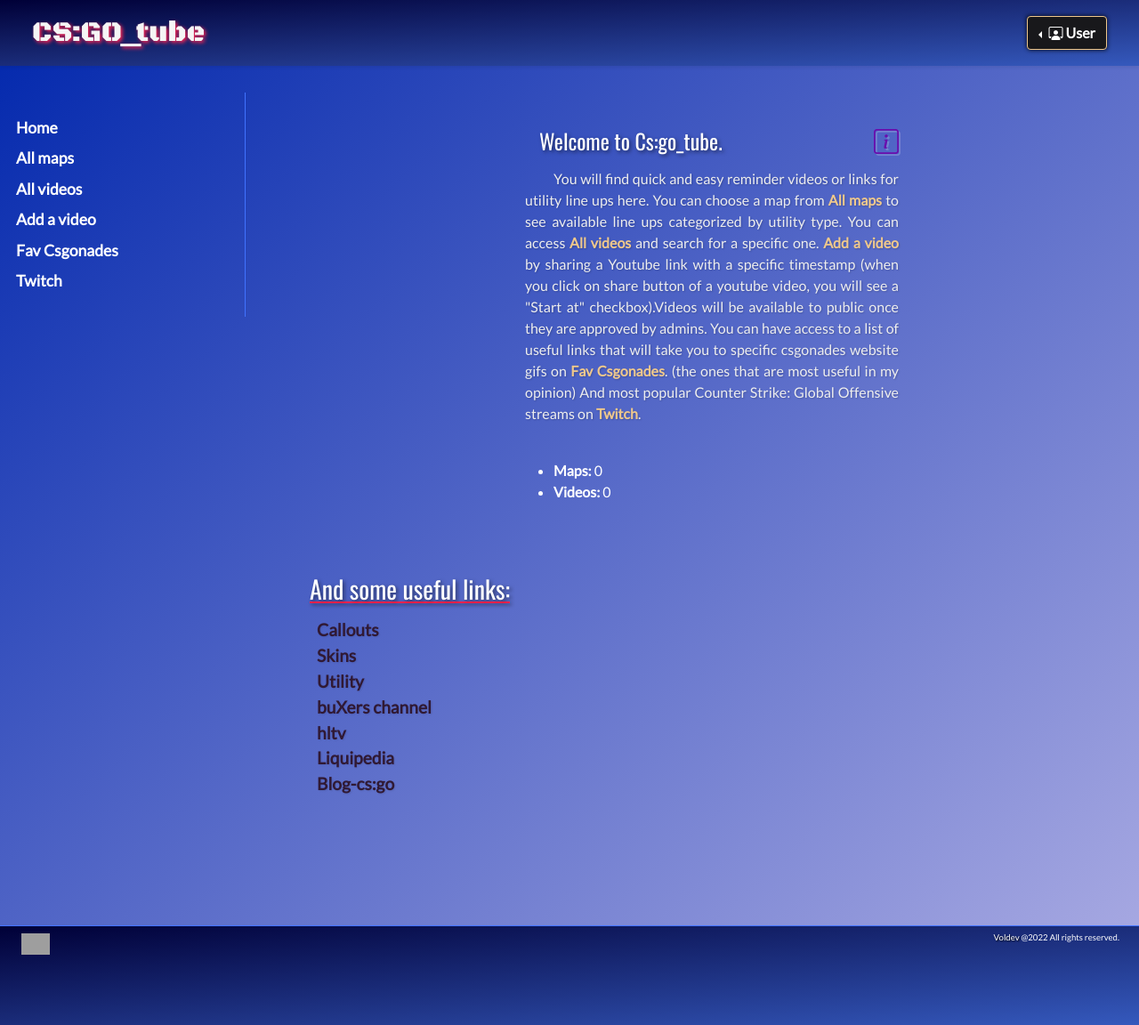
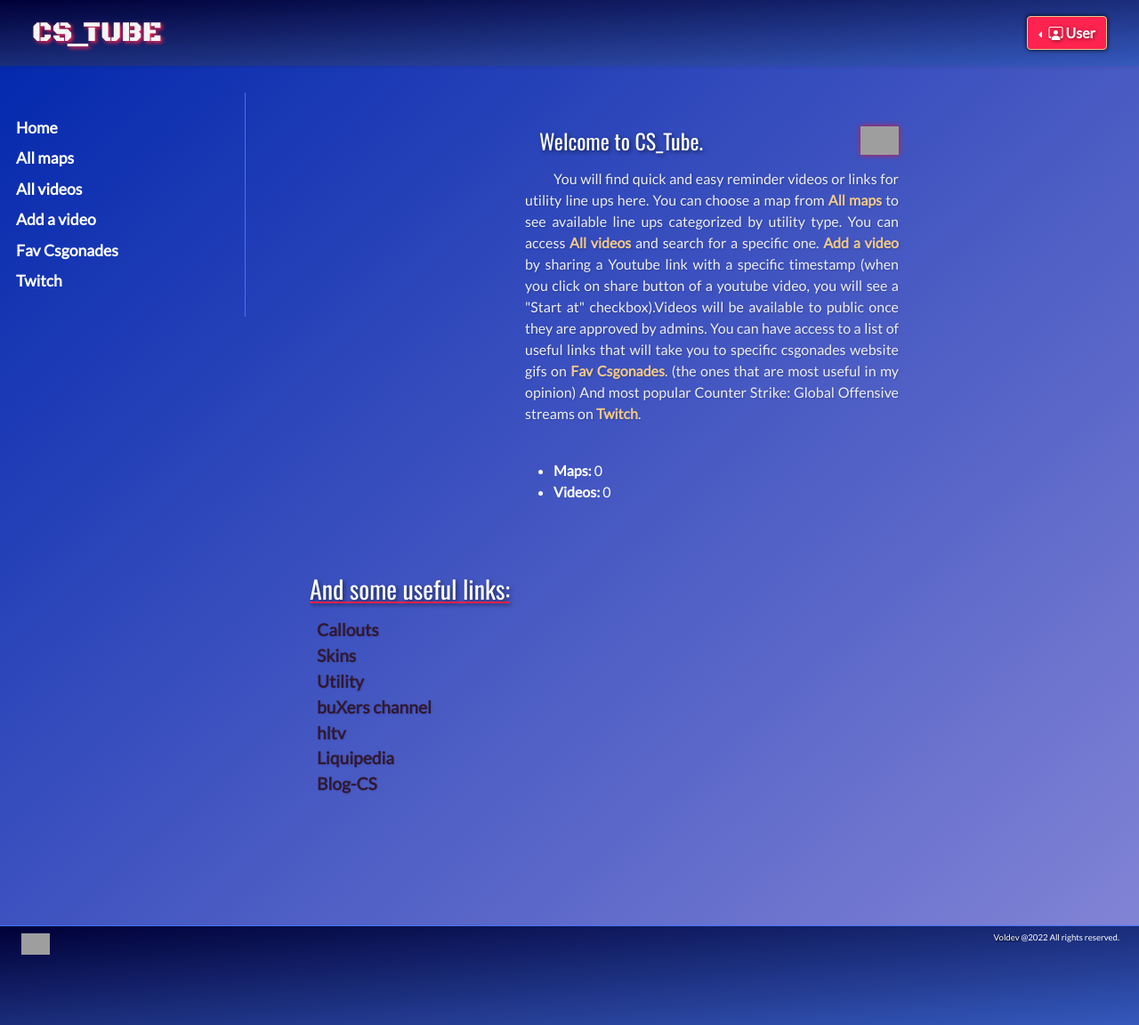
Before and after one commit to voldev8/cstube, a Django app: page /catalog/ in a window 1280 px wide. Shown: the whole page at 89% size. Run offline with Django 3.2, Linux system fonts and the light colour scheme; data that the repository does not hold is empty; grey boxes are pictures that could not be loaded.

Commit message:
visual improvements, csgo to cs2 changes

```diff
--- a/accounts/models.py
+++ b/accounts/models.py
@@ -4,6 +4,6 @@ from catalog.models import Links, Videos
 
 
 class User(AbstractUser):
-    favorite_links = models.ManyToManyField(Links, blank=True)
+    favorite_links = models.ManyToManyField(Links, blank=True, related_name='favorited_by')
     favorite_videos = models.ManyToManyField(
-        Videos, blank=True)
+        Videos, blank=True, related_name='favorited_by')
--- a/accounts/urls.py
+++ b/accounts/urls.py
@@ -8,3 +8,5 @@ urlpatterns = [
     path('logout/', views.logout, name='logout'),
     path('dashboard/', views.dashboard, name='dashboard'),
 ]
+
+# login can be changed to user_login to avoid overriding built-in names
--- a/accounts/views.py
+++ b/accounts/views.py
@@ -66,3 +66,6 @@ def dashboard(request):
         'contacts': user_contacts,
     }
     return render(request, 'accounts/dashboard.html', context)
+
+
+# for user registration and login using forms.ModelForm can be an option
--- a/catalog/static/css/styles.css
+++ b/catalog/static/css/styles.css
@@ -1,19 +1,22 @@
 body {
-  background-image: linear-gradient(to bottom right, #0026AC, rgb(174, 174, 228));
+  background-image: linear-gradient(to bottom right, #0026ac, #8888d7);
   background-repeat: no-repeat;
   background-size: cover;
   color: #ffffff;
-  font-family: 'Lato', sans-serif;
+  font-family: "Lato", sans-serif;
 }
 
-h2, h3 {
+h2,
+h3 {
   text-decoration: underline;
   text-decoration-color: #ff2350;
 }
-h2, h3, h4 {
-  font-family: 'Oswald', sans-serif;
+h2,
+h3,
+h4 {
+  font-family: "Oswald", sans-serif;
   margin: 1rem;
-  text-shadow: 2px 2px 4px rgba(0,0,0, 0.5);
+  text-shadow: 2px 2px 4px rgba(0, 0, 0, 0.5);
 }
 
 /* Navbar */
@@ -34,11 +36,12 @@ h2, h3, h4 {
   text-shadow: 2px 2px 4px #4173ff;
 }
 #dropdownMenuButton {
-  background-color: #18181b;
+  background-color: #ff2350;
   color: #fff;
   font-weight: 800;
   font-size: 1rem;
-  box-shadow: 1px 1px 4px rgba(0,0,0, 0.5), -1px -1px 4px rgba(0,0,0, 0.5);
+  box-shadow: 1px 1px 4px rgba(0, 0, 0, 0.5), -1px -1px 4px rgba(0, 0, 0, 0.5);
+  text-shadow: 1px 1px 4px rgba(0, 0, 0, 0.5);
   outline: none;
   /* border: none; */
   border-color: #efc88c;
@@ -113,15 +114,15 @@ h2, h3, h4 {
 
 /*home*/
 #info_icon {
+  height: 2rem;
   animation: flip 5s infinite;
-  color: #6A0DAD;
-  text-shadow: 2px 2px rgba(255,255,255,0.2);
+  box-shadow: 0px 0px 6px rgba(219, 20, 60);
 }
 .description {
   text-indent: 2rem;
   text-align: justify;
-  color: #EEEEEE;
-  text-shadow: 1px 1px 2px rgba(0, 0, 0, 0.2)
+  color: #eeeeee;
+  text-shadow: 1px 1px 2px rgba(0, 0, 0, 0.2);
 }
 .description span {
   color: #efc88c;
--- a/catalog/views.py
+++ b/catalog/views.py
@@ -1,7 +1,6 @@
 from django.shortcuts import render, get_object_or_404
-from django.db.models import Q
 from django.views import generic
-from django.views.generic.edit import CreateView, UpdateView, DeleteView
+from django.views.generic.edit import CreateView
 from django.contrib.postgres.search import SearchVector
 from django.http import HttpResponseRedirect
 
@@ -117,7 +116,7 @@ class VideoCreate(CreateView):
 
 def twitch(request):
     """
-    top five twitch live streams - CS:GO
+    top five twitch live streams - CS
     """
     headers = twitch_auth()
 
--- a/cstube/urls.py
+++ b/cstube/urls.py
@@ -1,18 +1,3 @@
-"""cstube URL Configuration
-
-The `urlpatterns` list routes URLs to views. For more information please see:
-    https://docs.djangoproject.com/en/3.1/topics/http/urls/
-Examples:
-Function views
-    1. Add an import:  from my_app import views
-    2. Add a URL to urlpatterns:  path('', views.home, name='home')
-Class-based views
-    1. Add an import:  from other_app.views import Home
-    2. Add a URL to urlpatterns:  path('', Home.as_view(), name='home')
-Including another URLconf
-    1. Import the include() function: from django.urls import include, path
-    2. Add a URL to urlpatterns:  path('blog/', include('blog.urls'))
-"""
 from django.contrib import admin
 from django.urls import path, include
 from django.views.generic import RedirectView
--- a/templates/base_generic.html
+++ b/templates/base_generic.html
@@ -1,25 +1,40 @@
 <!DOCTYPE html>
 <html lang="en">
-
   <head>
-  <title>CS:GO_tube {% block title %}{% endblock %}</title>
-  <meta charset="utf-8">
-  <meta name="viewport" content="width=device-width, initial-scale=1">
-  <link href="https://cdn.jsdelivr.net/npm/bootstrap@5.1.3/dist/css/bootstrap.min.css" rel="stylesheet" integrity="sha384-1BmE4kWBq78iYhFldvKuhfTAU6auU8tT94WrHftjDbrCEXSU1oBoqyl2QvZ6jIW3" crossorigin="anonymous">
-  <link rel="stylesheet" href="https://cdn.jsdelivr.net/npm/bootstrap-icons@1.8.3/font/bootstrap-icons.css">
-  <link rel="preconnect" href="https://fonts.gstatic.com">
-  <link rel="icon" href="https://cstube.s3.amazonaws.com/csgo-logo.png">
-  <link href="https://fonts.googleapis.com/css2?family=Black+Ops+One&family=Oswald&family=Lato&display=swap" rel="stylesheet">
+    <title>CS_Tube {% block title %}{% endblock %}</title>
+    <meta charset="utf-8" />
+    <meta name="viewport" content="width=device-width, initial-scale=1" />
+    <link
+      href="https://cdn.jsdelivr.net/npm/bootstrap@5.1.3/dist/css/bootstrap.min.css"
+      rel="stylesheet"
+      integrity="sha384-1BmE4kWBq78iYhFldvKuhfTAU6auU8tT94WrHftjDbrCEXSU1oBoqyl2QvZ6jIW3"
+      crossorigin="anonymous"
+    />
+    <link
+      rel="stylesheet"
+      href="https://cdn.jsdelivr.net/npm/bootstrap-icons@1.8.3/font/bootstrap-icons.css"
+    />
+    <link rel="preconnect" href="https://fonts.gstatic.com" />
+    <link rel="icon" href="https://cstube.s3.amazonaws.com/cs_tube_logo.png" />
+    <link
+      href="https://fonts.googleapis.com/css2?family=Black+Ops+One&family=Oswald&family=Lato&display=swap"
+      rel="stylesheet"
+    />
     <!-- Add additional CSS in static file -->
     {% load static %}
-  <link rel="stylesheet" type="text/css" href="{% static 'css/styles.css' %}" />
+    <link
+      rel="stylesheet"
+      type="text/css"
+      href="{% static 'css/styles.css' %}"
+    />
   </head>
 
   <body>
-
     <nav
       class="navbar shadow-sm fixed-top navbar-expand-md px-4"
-      style="background-image:linear-gradient(to bottom right, #000037, #3559bd)"
+      style="
+        background-image: linear-gradient(to bottom right, #000037, #3559bd);
+      "
     >
       <div class="container-fluid">
         <div class="hamburger-icon" id="icon">
@@ -28,23 +43,48 @@
           <div class="icon-3" id="c"></div>
           <div class="clear"></div>
         </div>
-        <a class="navbar-brand logo" href="{% url 'index' %}">CS:GO_tube</a>
+        <a class="navbar-brand logo" href="{% url 'index' %}">CS_TUBE</a>
         <div class="dropstart">
           {% if user.is_authenticated %}
-          <button class="btn dropdown-toggle" type="button" id="dropdownMenuButton" data-bs-toggle="dropdown" aria-haspopup="true" aria-expanded="false">
+          <button
+            class="btn dropdown-toggle"
+            type="button"
+            id="dropdownMenuButton"
+            data-bs-toggle="dropdown"
+            aria-haspopup="true"
+            aria-expanded="false"
+          >
             <span>{{ user.get_username|capfirst }}</span>
           </button>
           <div class="dropdown-menu" aria-labelledby="dropdownMenuButton">
             <a class="dropdown-item" href="{% url 'dashboard' %}">Dashboard</a>
-            <a class="dropdown-item" href="{% url 'logout'%}?next={{request.path}}">Logout</a>
+            <a
+              class="dropdown-item"
+              href="{% url 'logout'%}?next={{request.path}}"
+              >Logout</a
+            >
           </div>
           {% else %}
-          <button class="btn dropdown-toggle" type="button" id="dropdownMenuButton" data-bs-toggle="dropdown" aria-haspopup="true" aria-expanded="false">
+          <button
+            class="btn dropdown-toggle"
+            type="button"
+            id="dropdownMenuButton"
+            data-bs-toggle="dropdown"
+            aria-haspopup="true"
+            aria-expanded="false"
+          >
             <i class="bi bi-person-workspace"></i>
             <span class="user_icon">User</span>
           </button>
-          <div class="dropdown-menu dropdown-menu-start" aria-labelledby="dropdownMenuButton">
-            <a class="dropdown-item" href="{% url 'login'%}?next={% url 'dashboard'%}">Login</a>
+          <div
+            class="dropdown-menu dropdown-menu-start"
+            aria-labelledby="dropdownMenuButton"
+          >
+            <a
+              class="dropdown-item"
+              href="{% url 'login'%}?next={% url 'dashboard'%}"
+              >Login</a
+            >
             <a class="dropdown-item" href="{% url 'register'%}">Register</a>
           </div>
           {% endif %}
@@ -64,23 +104,25 @@
             <li><a href="{% url 'twitch' %}">Twitch</a></li>
           </ul>
         </div>
-        <div class="col-md-9">
-          {% block content %}{% endblock %}
-        </div>
+        <div class="col-md-9">{% block content %}{% endblock %}</div>
       </div>
     </div>
 
     <footer class="footer">
       <a href="https://github.com/voldev8/cstube">
-        <img src="https://cstube.s3.amazonaws.com/github-32.png" alt="github logo">
+        <img
+          src="https://cstube.s3.amazonaws.com/github-32.png"
+          alt="github logo"
+        />
       </a>
-      <p>
-        <span>Voldev</span> @2022 All rights reserved.
-      </p>
+      <p><span>Voldev</span> @2022 All rights reserved.</p>
     </footer>
 
     <script src="{% static 'js/scripts.js' %}"></script>
-  <script src="https://cdn.jsdelivr.net/npm/bootstrap@5.1.3/dist/js/bootstrap.bundle.min.js" integrity="sha384-ka7Sk0Gln4gmtz2MlQnikT1wXgYsOg+OMhuP+IlRH9sENBO0LRn5q+8nbTov4+1p" crossorigin="anonymous"></script>
+    <script
+      src="https://cdn.jsdelivr.net/npm/bootstrap@5.1.3/dist/js/bootstrap.bundle.min.js"
+      integrity="sha384-ka7Sk0Gln4gmtz2MlQnikT1wXgYsOg+OMhuP+IlRH9sENBO0LRn5q+8nbTov4+1p"
+      crossorigin="anonymous"
+    ></script>
   </body>
-
 </html>
--- a/templates/index.html
+++ b/templates/index.html
@@ -1,19 +1,26 @@
-{% extends "base_generic.html" %}
-
-{% block content %}
+{% extends "base_generic.html" %} {% block content %}
 
 <div class="container-fluid col-md-6 py-5">
   <div class="d-flex align-items-center justify-content-between">
-    <h4>Welcome to Cs:go_tube.</h4>
-    <i class="bi bi-info-square fs-3" id="info_icon"></i>
+    <h4>Welcome to CS_Tube.</h4>
+    <img
+      id="info_icon"
+      src="https://cstube.s3.amazonaws.com/cs_logo_blue.png"
+      alt="cs-icon"
+    />
   </div>
   <p class="description lh-base pb-4">
-    You will find quick and easy reminder videos or links for utility line ups here. You can choose a map from <span>All maps</span>
-    to see available line ups categorized by utility type. You can access <span>All videos</span> and search for a specific one.
-    <span>Add a video</span> by sharing a Youtube link with a specific timestamp (when you click on share button of a youtube video,
-    you will see a "Start at" checkbox).Videos will be available to public once they are approved by admins. You can have access to
-    a list of useful links that will take you to specific csgonades website gifs on <span>Fav Csgonades</span>.
-    (the ones that are most useful in my opinion) And most popular Counter Strike: Global Offensive streams on <span>Twitch</span>.
+    You will find quick and easy reminder videos or links for utility line ups
+    here. You can choose a map from <span>All maps</span> to see available line
+    ups categorized by utility type. You can access <span>All videos</span> and
+    search for a specific one. <span>Add a video</span> by sharing a Youtube
+    link with a specific timestamp (when you click on share button of a youtube
+    video, you will see a "Start at" checkbox).Videos will be available to
+    public once they are approved by admins. You can have access to a list of
+    useful links that will take you to specific csgonades website gifs on
+    <span>Fav Csgonades</span>. (the ones that are most useful in my opinion)
+    And most popular Counter Strike: Global Offensive streams on
+    <span>Twitch</span>.
   </p>
   <ul>
     <li><strong>Maps:</strong> {{ num_maps }}</li>
@@ -24,13 +31,27 @@
 <div class="pb-5">
   <h3>And some useful links:</h3>
   <ul id="useful_links">
-    <li><a href="https://totalcsgo.com/callouts" target="_blank">Callouts</a></li>
+    <li>
+      <a href="https://totalcsgo.com/callouts" target="_blank">Callouts</a>
+    </li>
     <li><a href="https://csgostash.com/" target="_blank">Skins</a></li>
     <li><a href="https://www.csgonades.com/" target="_blank">Utility</a></li>
-    <li><a href="https://www.youtube.com/channel/UC_FUC8gOoKMBURcsCCCS9JA" target="_blank">buXers channel</a></li>
+    <li>
+      <a
+        href="https://www.youtube.com/channel/UC_FUC8gOoKMBURcsCCCS9JA"
+        target="_blank"
+        >buXers channel</a
+      >
+    </li>
     <li><a href="https://www.hltv.org/" target="_blank">hltv</a></li>
-    <li><a href="https://liquipedia.net/counterstrike/Main_Page" target="_blank">Liquipedia</a></li>
-    <li><a href="https://blog.counter-strike.net/" target="_blank">Blog-cs:go</a></li>
+    <li>
+      <a href="https://liquipedia.net/counterstrike/Main_Page" target="_blank"
+        >Liquipedia</a
+      >
+    </li>
+    <li>
+      <a href="https://blog.counter-strike.net/" target="_blank">Blog-CS</a>
+    </li>
   </ul>
 </div>
 
```
Also changed, not shown: other parts of catalog/static/css/styles.css (+71 -69 lines), cstube/settings.py (+3 -16 lines), templates/accounts/login.html (+18 -11 lines), templates/accounts/register.html (+8 -3 lines), README.md. Lines whose indentation alone changed are shown as unchanged.
